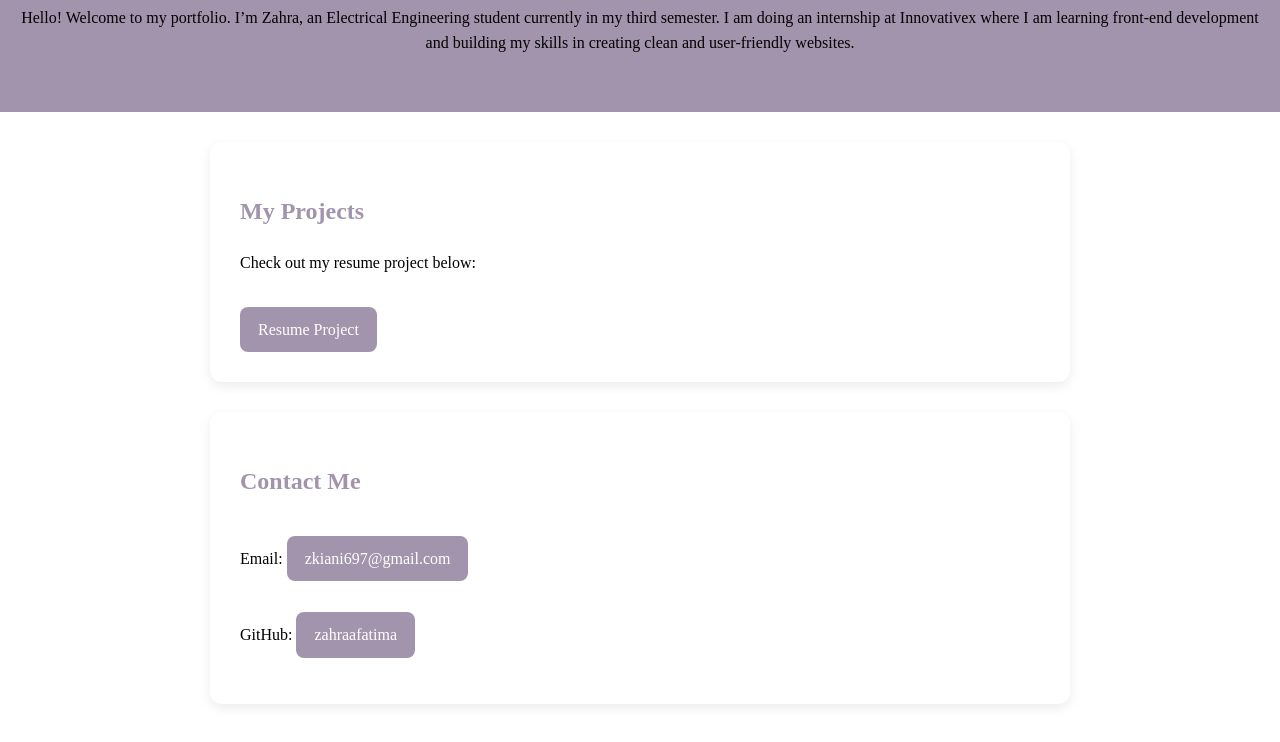
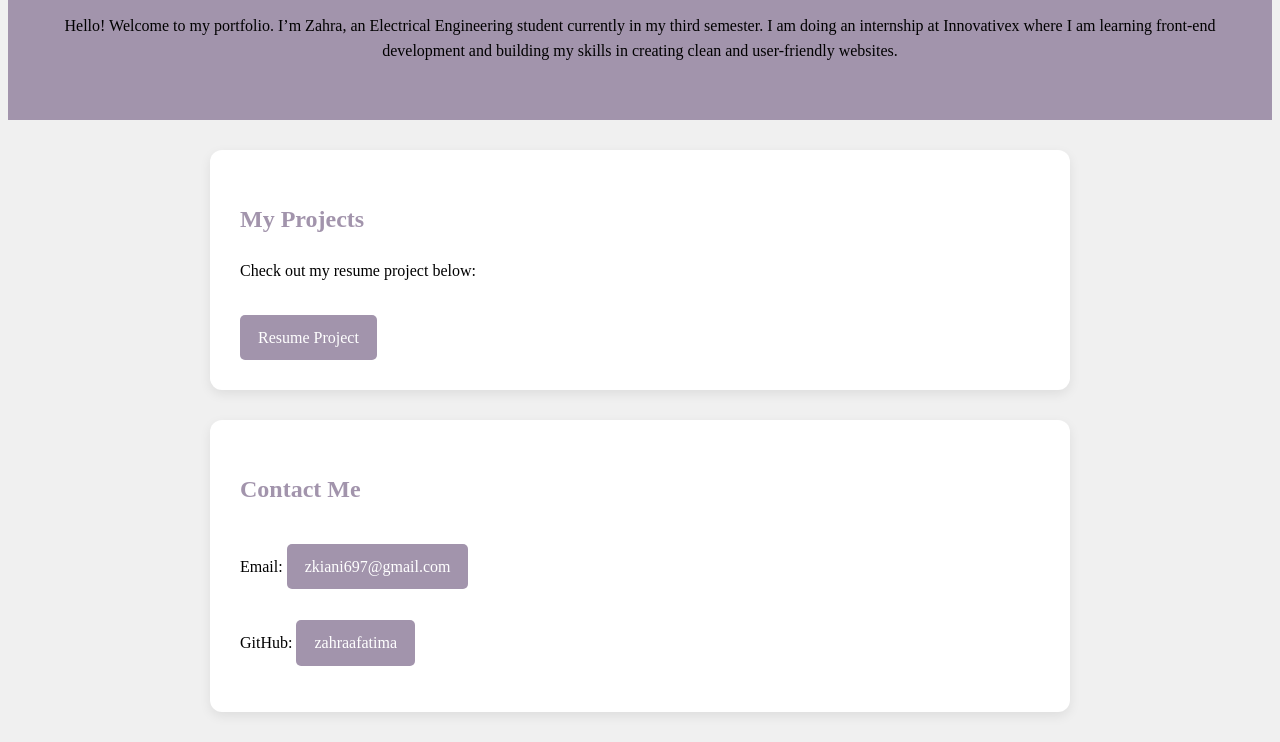
Before and after one commit to zahraafatima/Portfolio, a plain HTML site: page index.html in a window 1280 px wide. Shown: the part 128-870 px from the top of the page. Drawn offline with Linux system fonts and the light colour scheme.

Commit message:
Initial portfolio upload

```diff
--- a/style.css
+++ b/style.css
@@ -1,10 +1,9 @@
-
 body {
+   background-color: #f0f0f0;
   font-family: 'Times New Roman', Times, serif
-  background-color:#f2f2f2;
-  margin:0;
-  padding:0;
-  line-height:1.6;
+  margin 0;
+  padding: 0;
+  line-height: 1.6;
 }
 
 header {
@@ -38,10 +37,10 @@ h2 {
   background-color: #a294ac;
   color: white;
   padding: 10px 18px;
-  border-radius: 8px;
+  border-radius: 5px;
   margin-top: 15px;
   text-decoration: none;
-  transition: background-color 0.3s ease, transform 0.2s ease;
+  transition: all 0.3s ease;
 }
 
 .btn:hover {
@@ -65,5 +64,12 @@ a {
 
 a:hover {
   color: #161717;
-  text-decoration: underline;
 }
+
+h1, h2, section {
+  animation: fadeIn 1.5s ease-in;
+}
+@keyframes fadeIn {
+  from { opacity: 0; transform: translateY(-20px); }
+  to { opacity: 1; transform: translateY(0); }
+}
```
